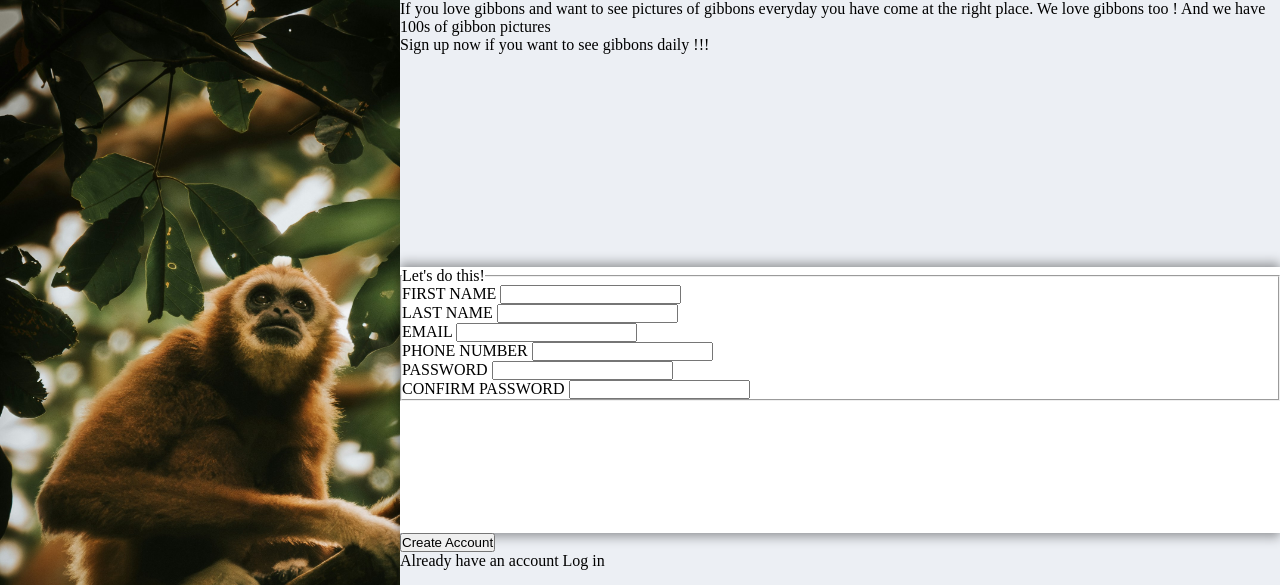
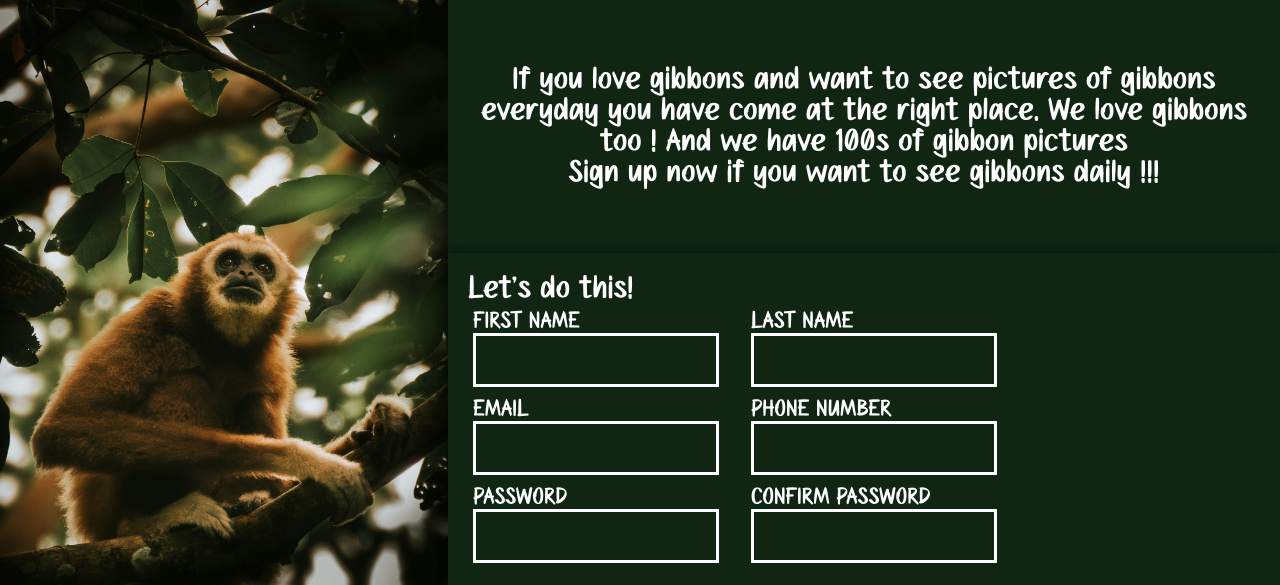
Before and after one commit to Plasticomega/sign-up-form, a plain HTML site: page index.html in a window 1280 px wide. Shown: the top 585 px of the page. Drawn offline with Linux system fonts and the light colour scheme.

Commit message:
fixed image issues

```diff
--- a/index.html
+++ b/index.html
@@ -17,6 +17,7 @@
                 <form action="#" method="post">
                     <fieldset>
                         <legend>Let's do this!</legend>
+                        <div class="name">
                             <div>
                                 <label for="first_name">FIRST NAME</label>
                                 <input type="text" name="first name" id="first_name" min="2" max="20">
@@ -25,6 +26,8 @@
                                 <label for="last_name">LAST NAME</label>
                                 <input type="text" name="last name" id="last_name" min="2" max="20">
                             </div>
+                        </div>
+                        <div class="mail-num">
                             <div>
                                 <label for="email">EMAIL</label>
                                 <input type="email" name="mail" id="Email">
@@ -33,6 +36,8 @@
                                 <label for="phone_num">PHONE NUMBER</label>
                                 <input type="tel" name="Phone number" id="phone_num">
                             </div>
+                        </div>
+                        <div class="pass-conf">
                             <div>
                                 <label for="password">PASSWORD</label>
                                 <input type="password" name="password" id="password">
@@ -41,12 +46,13 @@
                                 <label for="confirm-pass">CONFIRM PASSWORD</label>
                                 <input type="password" name="confirm password" id="confirm-pass">
                             </div>
+                        </div>
                     </fieldset>
                 </form>
             </div>
             <div class="button">
                 <button type="submit">Create Account</button>
-                <div>Already have an account <span>Log in</span> </div>
+                <div>Already have an account? <span>Log in</span> </div>
             </div>
         </div>
 
--- a/styles.css
+++ b/styles.css
@@ -1,6 +1,13 @@
 *{
     padding: 0;
     margin: 0;
+    background-color: #102613;
+    font-family: destiny,'Courier New', Courier, monospace;
+}
+
+@font-face {
+    font-family: destiny;
+    src: url("/fonts/DESTINY.ttf");
 }
 
 .wrapper{
@@ -8,36 +15,93 @@
     flex-direction: row;
 }
 
+.name,.mail-num,.pass-conf{
+    display: flex;
+    justify-content: left;
+    gap: 2rem;
+    font-size: 1.5rem;
+    padding: 5px;
+}
+
+
+
 .right-side{
     display: flex;
     flex-direction: column;
-    background-color: #eceff4;
+    justify-content: center;
+    height: 100vh;
 }
 
 .quote{
+    display: flex;
     flex: 1;
+    text-align: center;
+    align-items: center;
+    justify-content: center;
+    align-items: center;
+    color: white;
+    padding: 20px;
+    font-size: 2rem;
 }
 
 .form-wrapper{
     flex: 1;
-    background-color: white;
     box-shadow: 0 -5px 10px rgba(0, 0, 0, 0.3),
     0 5px 10px rgba(0, 0, 0, 0.3);;
+    padding: 20px;
+    color: white;
+    font-size: 2rem;
 }
 
 .button{
     flex: 1;
+    color: white;
+    font-size: 2rem;
 }
 
 .left-side{
-    width: 400px;
+    width: 35vw;
 }
 
 .gibbon{
-    background-image: url("/src/gibbon.jpg");
+    background-image: url("src/gibbon.jpg");
     background-repeat: no-repeat;
     background-size: cover;
-    width: 40vw;
+    width: 35vw;
     height: 100vh;
-    background-position: right 50% left 50%;
+    background-position: center;
 }
+
+fieldset{
+    border: 0;
+}
+
+label+input{
+    display: flex;
+    flex-direction: column;
+}
+
+input{
+    border: 3px solid white;
+    width: 15rem;
+    height: 3rem;
+}
+
+input, select{
+    background: transparent;
+}
+
+input:focus{
+    appearance: none;
+}
+
+button{
+    color: white;
+    font-size: 2rem;
+    padding: 5px;
+    border: solid greenyellow 5px;
+}
+
+button:hover{
+    cursor: pointer;
+}
```
Also changed, not shown: fonts/DESTINY.ttf (added), src/logo.png (added), 1 other file. Lines whose indentation alone changed are shown as unchanged.
